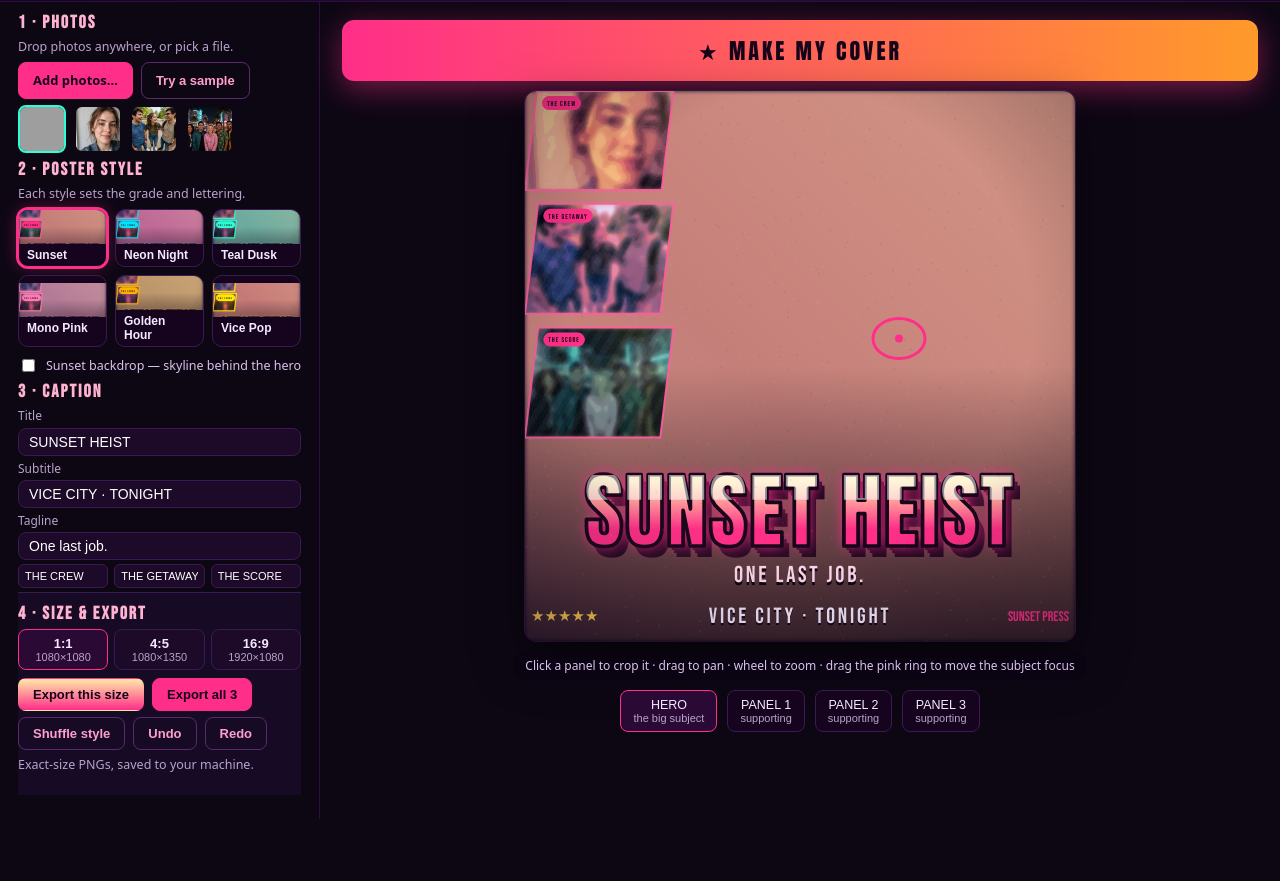
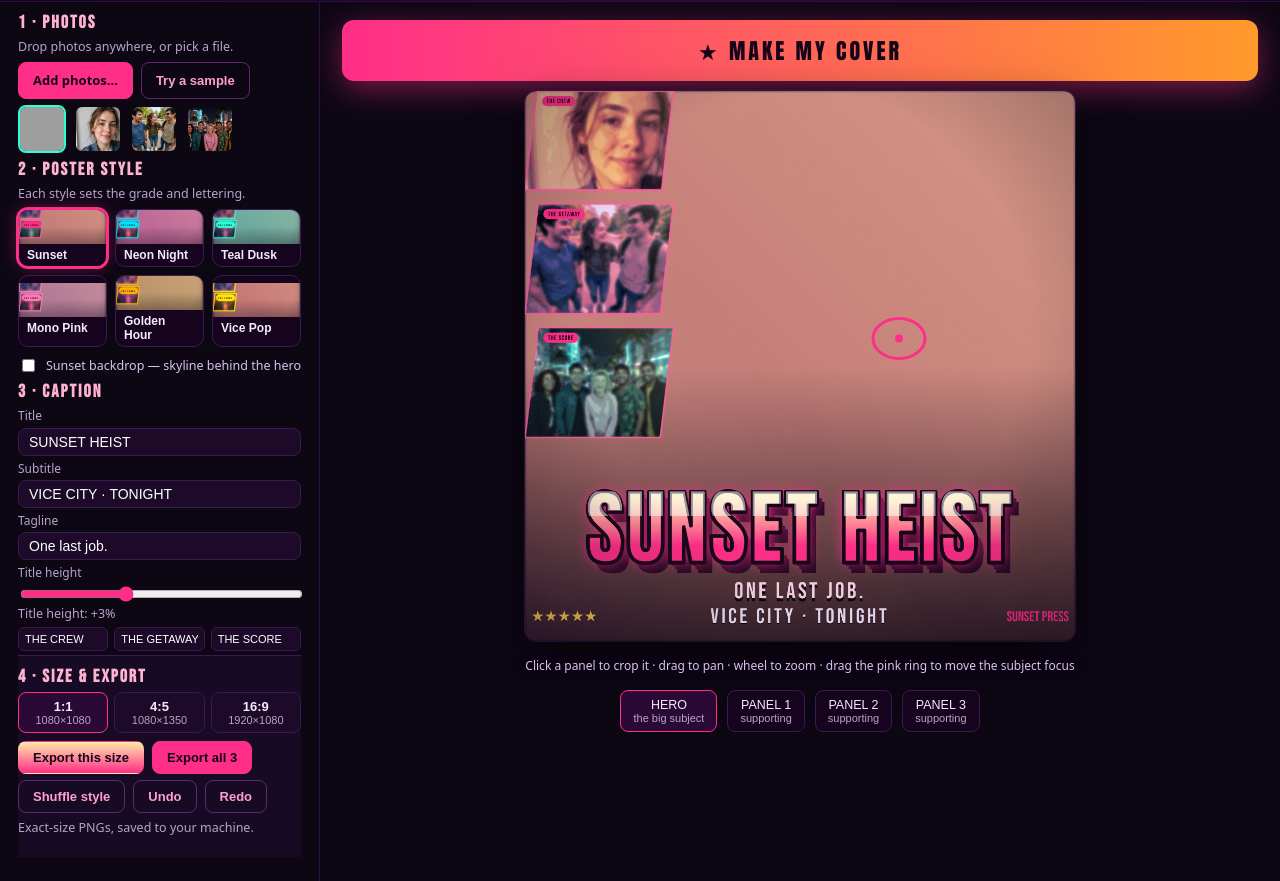
Before and after one commit to dillahhhh/gta6-cover-art-01-entry, a plain HTML site: page app/index.html in a window 1280 px wide. Shown: the part 57-938 px from the top of the page. Before the commit the page ends 876 px from the top, so only its background shows below. Drawn offline with Linux system fonts and the light colour scheme; grey boxes are pictures that could not be loaded.

Commit message:
Fix round 8: title-height control, portrait title fix, screenshot reorder

```diff
--- a/app/index.html
+++ b/app/index.html
@@ -44,6 +44,10 @@
       <label class="field">Tagline
         <input id="taglineInput" type="text" maxlength="48" value="One last job." autocomplete="off">
       </label>
+      <label class="field">Title height
+        <input id="titleYInput" type="range" min="-8" max="22" step="1" value="0">
+        <span class="hint" id="titleYNote">Title height: 0%</span>
+      </label>
       <div class="labels" id="labelInputs"></div>
     </section>
 
--- a/app/src/render.js
+++ b/app/src/render.js
@@ -31,8 +31,16 @@ const SP_SIZES = {
  * of a 0.73 stack at any zoom that still covers the canvas).
  * `flip` mirrors the stack to the LEFT when the
  * subject focus sits right of centre (focus.x > 0.5): the subject
- * is never covered, whatever photo is loaded. */
-function spLayoutFor(sizeName, flip) {
+ * is never covered, whatever photo is loaded.
+ *
+ * Fix round 8: per-size title height. `titleDY` moves the title band
+ * (and the footer riding with it) down by a fraction of the canvas
+ * height, + = down, so the wordmark can clear a low face — the
+ * real-photo hero's front face sits low, and the fixed bands put the
+ * wordmark across his mouth in square and his eyes in portrait. The
+ * footer rides with the title so the tagline never lands on it, and
+ * is clamped to keep the footer band inside the canvas. */
+function spLayoutFor(sizeName, flip, titleDY) {
   // (fix round 2, item 8: the portrait band was too tall — the tagline
   // sat ~200 px above the footer with dead air between them. The band
   // is shorter now and the footer rides up to meet it.)
@@ -77,6 +85,11 @@ function spLayoutFor(sizeName, flip) {
       title: { x: 0, y: 0.665, w: 1, h: 0.24 },
       footer: { x: 0, y: 0.915, w: 1, h: 0.085 },
     };
+  }
+  const dy = titleDY || 0;
+  if (dy) {
+    layout.title.y += dy;
+    layout.footer.y = Math.min(1 - layout.footer.h, layout.footer.y + dy);
   }
   if (flip) {
     layout.supports = layout.supports.map((f) => ({ ...f, x: 1 - f.x - f.w }));
@@ -261,7 +274,10 @@ function spRenderPoster(state, sizeName, scale, imgMap) {
   // subject focus sits right of centre, so the subject is never
   // covered, whatever photo is loaded.
   const flipPanels = !!(state.focus && state.focus.x > 0.5);
-  const L = spLayoutFor(sizeName, flipPanels);
+  // Fix round 8: per-size title height from state (0 if unset, e.g.
+  // a saved state from before the control existed).
+  const titleDY = (state.titleY && state.titleY[sizeName]) || 0;
+  const L = spLayoutFor(sizeName, flipPanels, titleDY);
   const R = (f) => ({ x: f.x * W, y: f.y * H, w: f.w * W, h: f.h * H });
 
   const canvas = spCanvas(W, H);
@@ -363,9 +379,15 @@ function spRenderPoster(state, sizeName, scale, imgMap) {
     // branch of spPaintPhoto.)
     const isShore = state.photos[panel.photo] === 'samples/beach-night.jpg'
       || state.photos[panel.photo] === 'samples/palm-beach.jpg';
-    let filt = 'none';
-    if (sizeName === 'wide') filt = 'brightness(1.12) saturate(0.92)';
-    if (isShore) filt = (sizeName === 'wide' ? 'brightness(1.12) ' : '') + 'saturate(1.25)';
+    // Fix round 8: THE SCORE (group-night) reads dark — +20% brightness
+    // in every size. The wide 1.12 lift stays for the other panels.
+    const isScore = state.photos[panel.photo] === 'samples/group-night.jpg';
+    let bright = sizeName === 'wide' ? 1.12 : 1;
+    let sat = sizeName === 'wide' ? 0.92 : 1;
+    if (isScore) bright = Math.max(bright, 1.2);
+    if (isShore) sat = 1.25;
+    const filt = (bright !== 1 || sat !== 1)
+      ? 'brightness(' + bright.toFixed(2) + ') saturate(' + sat.toFixed(2) + ')' : 'none';
     if (filt !== 'none') ctx.filter = filt;
     ctx.drawImage(painted, p.x, p.y, p.w, p.h);
     ctx.filter = 'none';
--- a/app/src/ui.js
+++ b/app/src/ui.js
@@ -45,6 +45,11 @@ function spDefaultState() {
     subtitle: 'VICE CITY · TONIGHT',
     tagline: 'One last job.',
     focus: { x: 0.68, y: 0.45 },
+    // Fix round 8: per-size title height (fraction of canvas height,
+    // + = down). Defaults clear the real-photo hero's low front face:
+    // square +0.03 (his chin grazed the wordmark), portrait +0.16
+    // (his eyes sat behind it), wide 0 (already clear).
+    titleY: { square: 0.03, portrait: 0.16, wide: 0 },
     // Sunset backdrop OFF by default (fix round 4, item 2): the hero is
     // one full photo; the procedural skyline is opt-in via the toggle.
     backdrop: false,
@@ -115,7 +120,8 @@ function spLayoutPx() {
   const H = dims.h * scale;
   // Fix round 5, item 1: same flip rule as the renderer — the overlay
   // rects must sit where the panels actually are.
-  const L = spLayoutFor(spState.size, !!(spState.focus && spState.focus.x > 0.5));
+  const L = spLayoutFor(spState.size, !!(spState.focus && spState.focus.x > 0.5),
+    (spState.titleY && spState.titleY[spState.size]) || 0);
   const R = (f) => ({ x: f.x * W, y: f.y * H, w: f.w * W, h: f.h * H });
   return { W, H, hero: R(L.hero), supports: L.supports.map(R), title: R(L.title), footer: R(L.footer) };
 }
@@ -124,11 +130,15 @@ async function spRenderPreview() {
   await spEnsureImages();
   await document.fonts.ready;
   const { W, H } = spLayoutPx();
-  const poster = spRenderPoster(spState, spState.size, spPreviewScale(), spImgMap);
+  // Fix round 8: paint the preview at up to 2x the display scale
+  // (capped at export size) and draw it down — the panels were painted
+  // at the small preview size and read soft/blurry in the editor shot.
+  const renderScale = Math.min(spPreviewScale() * 2, 1);
+  const poster = spRenderPoster(spState, spState.size, renderScale, spImgMap);
   preview.width = Math.round(W);
   preview.height = Math.round(H);
   pctx.clearRect(0, 0, preview.width, preview.height);
-  pctx.drawImage(poster, 0, 0);
+  pctx.drawImage(poster, 0, 0, preview.width, preview.height);
   spDrawOverlay();
   spStatus('Ready — ' + spState.photos.length + ' photos · ' + (SP_STYLES[spState.style].label) + ' · ' + spState.size);
 }
@@ -276,6 +286,11 @@ function spSyncInputs() {
   $('subtitleInput').value = spState.subtitle;
   $('taglineInput').value = spState.tagline;
   $('backdropToggle').checked = !!spState.backdrop;
+  // Fix round 8: the title-height slider follows the current size.
+  const ty = spState.titleY || {};
+  const cur = ty[spState.size] == null ? 0 : ty[spState.size];
+  $('titleYInput').value = Math.round(cur * 100);
+  $('titleYNote').textContent = 'Title height: ' + (cur > 0 ? '+' : '') + Math.round(cur * 100) + '%';
   spBuildLabels();
   spBuildStrip();
   spBuildThumbs();
@@ -428,6 +443,12 @@ function spApplyShotParams() {
   if (shot === 'portrait') spState.size = 'portrait';
   if (shot === 'wide') spState.size = 'wide';
   if (shot === 'cover' || shot === 'editor') spState.size = spState.size || 'square';
+  // Fix round 8: ?titley=+0.16 overrides the title height for the
+  // current size (fraction of canvas height, + = down).
+  if (q.get('titley') !== null) {
+    if (!spState.titleY) spState.titleY = { square: 0, portrait: 0, wide: 0 };
+    spState.titleY[spState.size] = parseFloat(q.get('titley')) || 0;
+  }
 }
 
 /* ---- wire the controls ---- */
@@ -457,6 +478,17 @@ $('subtitleInput').addEventListener('input', (e) => { spState.subtitle = e.targe
 $('subtitleInput').addEventListener('change', () => spPushUndo());
 $('taglineInput').addEventListener('input', (e) => { spState.tagline = e.target.value; spScheduleRender(); });
 $('taglineInput').addEventListener('change', () => spPushUndo());
+/* Fix round 8: title-height slider — moves the title (and the footer
+ * riding with it) for the current size only, so any photo's face can
+ * be cleared without touching the other sizes. */
+$('titleYInput').addEventListener('input', (e) => {
+  if (!spState.titleY) spState.titleY = { square: 0, portrait: 0, wide: 0 };
+  const cur = parseInt(e.target.value, 10) / 100;
+  spState.titleY[spState.size] = cur;
+  $('titleYNote').textContent = 'Title height: ' + (cur > 0 ? '+' : '') + Math.round(cur * 100) + '%';
+  spScheduleRender();
+});
+$('titleYInput').addEventListener('change', () => spPushUndo());
 document.querySelectorAll('#sizeTabs button').forEach((b) => {
   b.addEventListener('click', () => {
     if (spState.size === b.dataset.size) return;
--- a/app/style.css
+++ b/app/style.css
@@ -83,6 +83,10 @@ body {
   font-size: 14px;
 }
 .field input:focus { outline: 2px solid #ff2e88; border-color: #ff2e88; }
+/* Fix round 8: the title-height slider — keep it compact (the sidebar
+ * must still fit a 900 px viewport) and pink. */
+.field input[type="range"] { padding: 0; accent-color: #ff2e88; cursor: pointer; }
+.field .hint { display: block; margin: 2px 0 0; }
 .labels { display: grid; grid-template-columns: 1fr 1fr 1fr; gap: 6px; }
 .labels input {
   width: 100%; padding: 5px 6px; background: #1c0a28; border: 1px solid #3a1a52;
--- a/shots.json
+++ b/shots.json
@@ -1 +1 @@
-[{"h":1080,"name":"1-cover.jpg","query":"?shot=cover&photos=heist-duo.jpg,selfie-day.jpg,friends-day.jpg,group-night.jpg&style=sunset&title=SUNSET%20HEIST&subtitle=VICE%20CITY%20%C2%B7%20TONIGHT&tagline=One%20last%20job.&size=square","w":1080},{"h":900,"name":"2-editor.jpg","query":"?shot=editor&photos=heist-duo.jpg,friends-day.jpg,group-night.jpg,beach-night.jpg&style=sunset&title=SUNSET%20HEIST&subtitle=VICE%20CITY%20%C2%B7%20TONIGHT&tagline=One%20last%20job.&size=wide","w":1280},{"h":1280,"name":"3-cover-portrait.jpg","query":"?shot=cover&photos=heist-duo.jpg,selfie-day.jpg,friends-day.jpg,group-night.jpg&style=neon&title=SUNSET%20HEIST&subtitle=VICE%20CITY%20%C2%B7%20TONIGHT&tagline=One%20last%20job.&size=portrait","w":1024},{"h":720,"name":"4-cover-wide.jpg","query":"?shot=cover&photos=heist-duo.jpg,friends-day.jpg,group-night.jpg,beach-night.jpg&style=golden&title=SUNSET%20HEIST&subtitle=VICE%20CITY%20%C2%B7%20TONIGHT&tagline=One%20last%20job.&size=wide","w":1280}]
+[{"h":720,"name":"1-cover-wide.jpg","query":"?shot=cover&photos=hero-real.jpg,selfie-day.jpg,friends-day.jpg,group-night.jpg&style=sunset&title=SUNSET%20HEIST&subtitle=VICE%20CITY%20%C2%B7%20TONIGHT&tagline=One%20last%20job.&size=wide","w":1280},{"h":1080,"name":"2-cover.jpg","query":"?shot=cover&photos=heist-duo.jpg,selfie-day.jpg,friends-day.jpg,group-night.jpg&style=sunset&title=SUNSET%20HEIST&subtitle=VICE%20CITY%20%C2%B7%20TONIGHT&tagline=One%20last%20job.&size=square","w":1080},{"h":900,"name":"3-editor.jpg","query":"?shot=editor&photos=group-night.jpg,selfie-day.jpg,friends-day.jpg,hero-real.jpg&style=sunset&title=SUNSET%20HEIST&subtitle=VICE%20CITY%20%C2%B7%20TONIGHT&tagline=One%20last%20job.&size=wide","w":1280},{"h":1280,"name":"4-cover-portrait.jpg","query":"?shot=cover&photos=hero-real.jpg,selfie-day.jpg,friends-day.jpg,group-night.jpg&style=sunset&title=SUNSET%20HEIST&subtitle=VICE%20CITY%20%C2%B7%20TONIGHT&tagline=One%20last%20job.&size=portrait","w":1024}]
```
Also changed, not shown: screenshots/1-cover-wide.jpg (added), screenshots/1-cover.jpg (deleted), screenshots/2-cover.jpg (added), screenshots/2-editor.jpg (deleted), screenshots/3-cover-portrait.jpg (deleted), screenshots/3-editor.jpg (added), screenshots/4-cover-portrait.jpg (added), screenshots/4-cover-wide.jpg (deleted).
